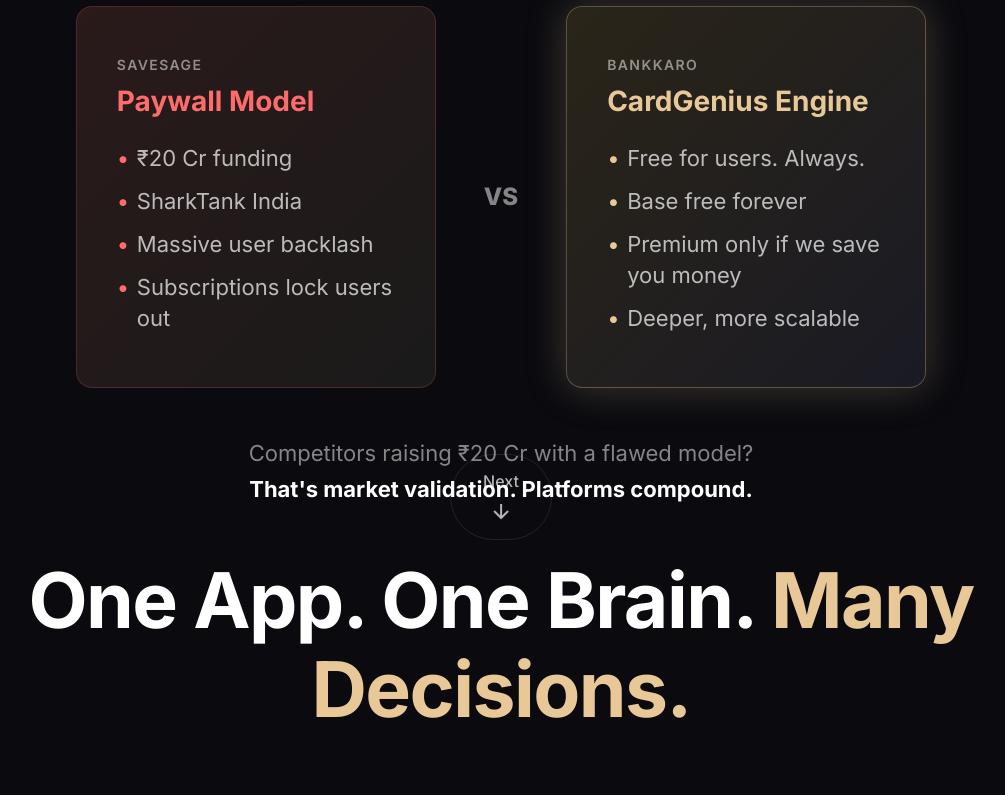
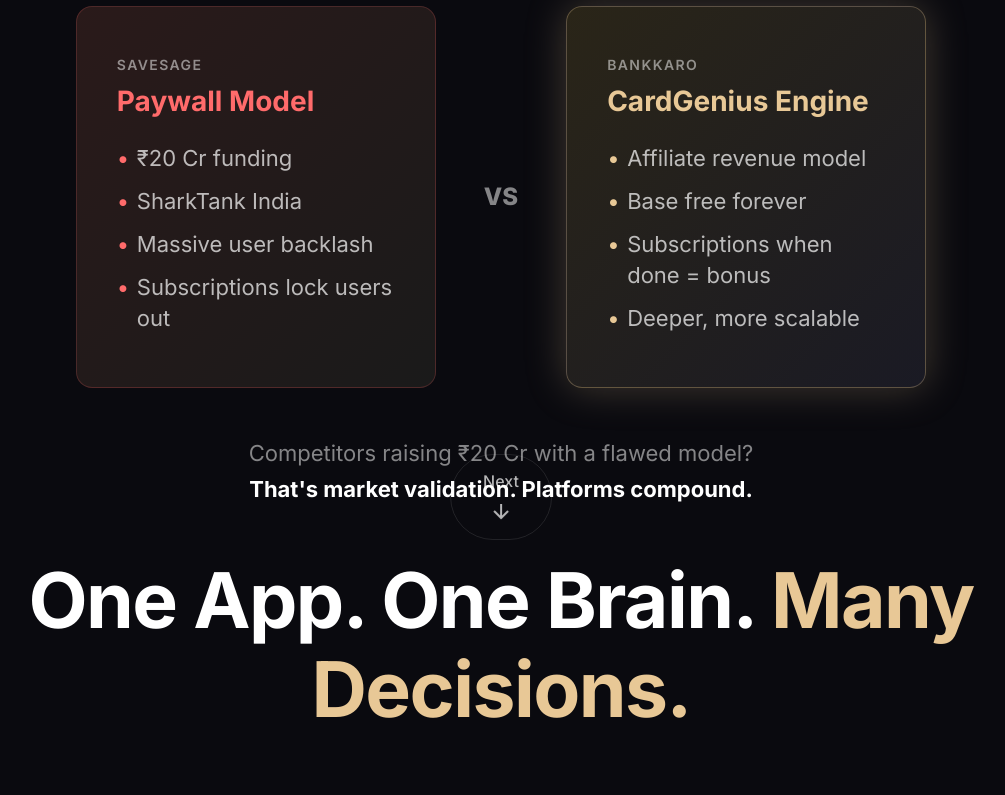
Before and after one commit to mohsinfd/townhalldemo, a plain HTML site: page index.html in a window 1280 px wide. Shown: the part 2620-3415 px from the top of the page, without its empty margins (139-1144 px from the left). Drawn offline with Linux system fonts and the light colour scheme; a script that the page names is missing.

Commit message:
Simplify CardGenius bullets - affiliate model, subscriptions as bonus

```diff
--- a/index.html
+++ b/index.html
@@ -138,9 +138,9 @@
                         <div class="block-label">BankKaro</div>
                         <div class="block-title">CardGenius Engine</div>
                         <ul class="block-list">
-                            <li>Free for users. Always.</li>
+                            <li>Affiliate revenue model</li>
                             <li>Base free forever</li>
-                            <li>Premium only if we save you money</li>
+                            <li>Subscriptions when done = bonus</li>
                             <li>Deeper, more scalable</li>
                         </ul>
                     </div>
```
